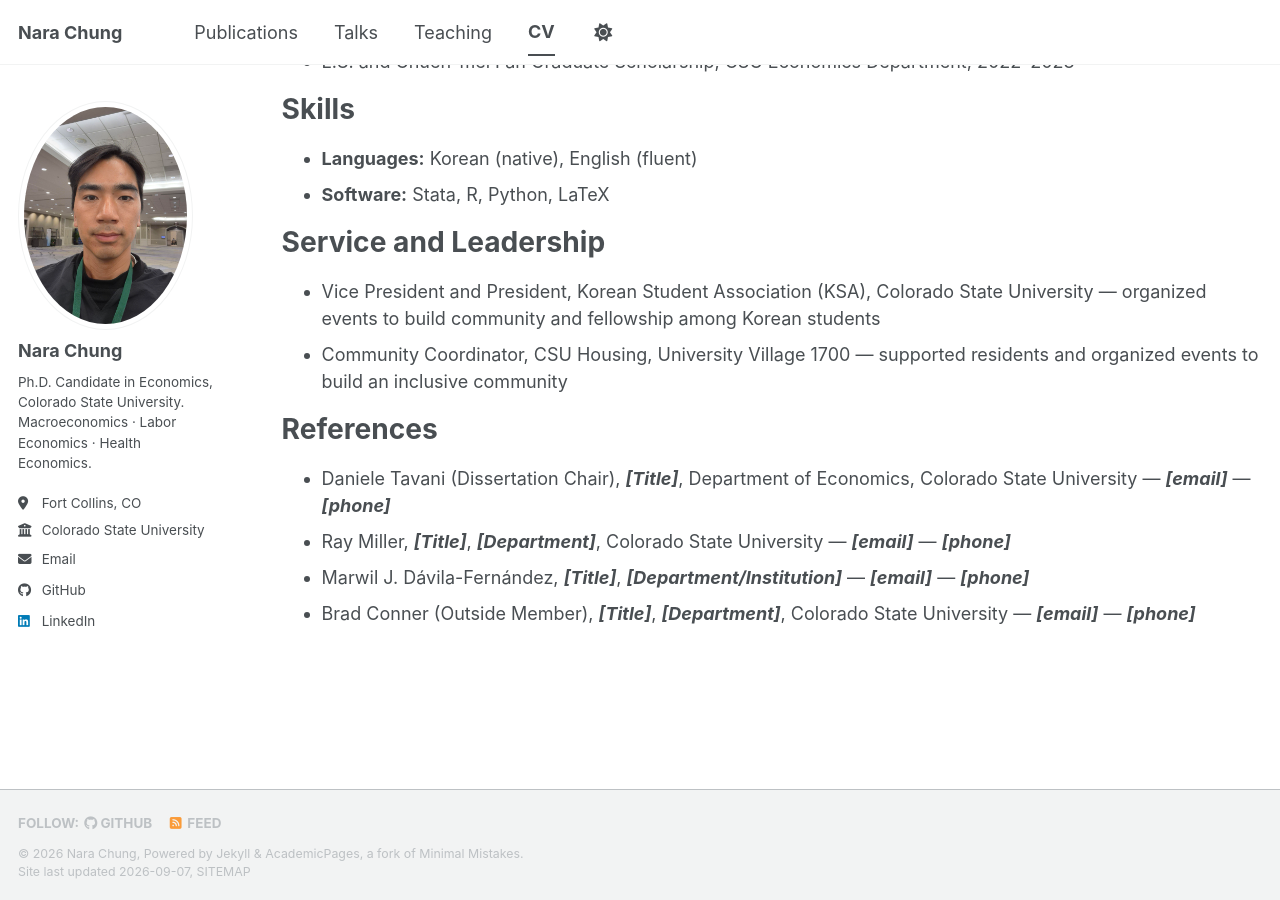
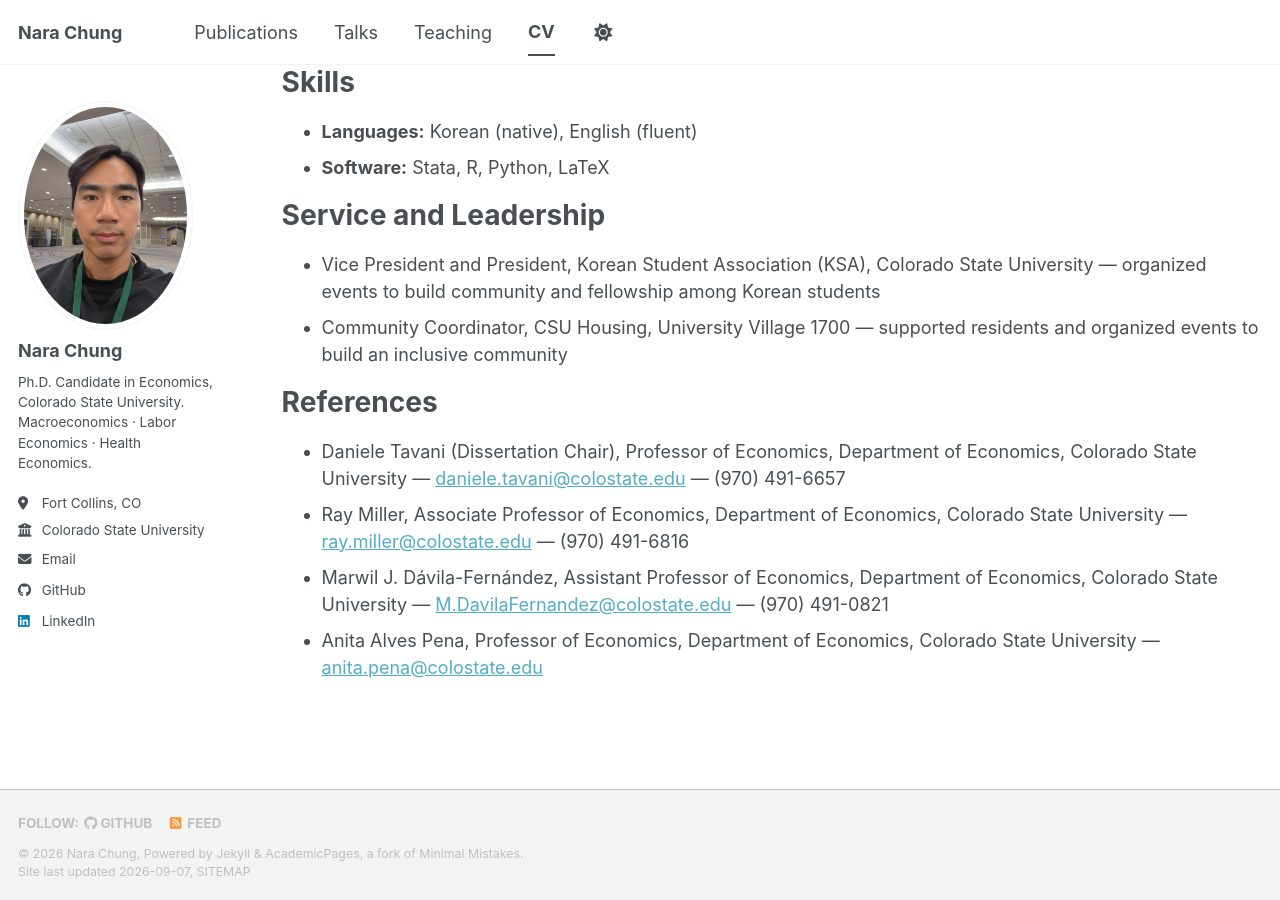
Before and after one commit to raraland18/raraland18.github.io, a Jekyll site: the page built from _pages/cv.md, in a window 1280 px wide and 900 px high, scrolled down 3186 px. Built offline with Jekyll 4.4.1, drawn with Linux system fonts in a browser that asks for light colours; a style sheet for code colours, icons or effects is not loaded; some of the changed text lies outside the part shown.

Commit message:
Fill in CV page references and dissertation title
- Replace placeholder bracket text in the References section with
  the actual four references from the current CV (Tavani, Miller,
  Davila-Fernandez, Alves Pena), with titles, CSU Department of
  Economics affiliation, mailto-linked emails, and phone numbers
  where the CV lists one. Note: the CV's References section lists
  Anita Alves Pena, not Brad Conner (who remains listed as outside
  committee member in the Dissertation section, matching the CV).
- Fill in the dissertation title placeholder with the actual title
  from the current CV.

```diff
--- a/_pages/cv.md
+++ b/_pages/cv.md
@@ -30,7 +30,7 @@ Research Interests
 
 Dissertation
 ======
-* **Title:** **_[Dissertation Title, e.g., "Essays on Labor Market Institutions, Health, and Macroeconomic Dynamics"]_**
+* **Title:** "Essays on Labor Market Institutions, Financial Structure, and Deaths of Despair"
 * **Chapter 1 (Job Market Paper):** "Labor Market Deregulation and Deaths of Despair"
 * **Chapter 2:** "The Addicted Predator&ndash;Prey Model: How Substance Abuse Shapes Productivity and Growth-Cycle Dynamics" (with Marwil J. Dávila-Fernández)
 * **Chapter 3:** "Local Financialization, Financial Distress, and Deaths of Despair" *(work in progress)*
@@ -79,7 +79,7 @@ Service and Leadership
 
 References
 ======
-* Daniele Tavani (Dissertation Chair), **_[Title]_**, Department of Economics, Colorado State University &mdash; **_[email]_** &mdash; **_[phone]_**
-* Ray Miller, **_[Title]_**, **_[Department]_**, Colorado State University &mdash; **_[email]_** &mdash; **_[phone]_**
-* Marwil J. Dávila-Fernández, **_[Title]_**, **_[Department/Institution]_** &mdash; **_[email]_** &mdash; **_[phone]_**
-* Brad Conner (Outside Member), **_[Title]_**, **_[Department]_**, Colorado State University &mdash; **_[email]_** &mdash; **_[phone]_**
+* Daniele Tavani (Dissertation Chair), Professor of Economics, Department of Economics, Colorado State University &mdash; [daniele.tavani@colostate.edu](mailto:daniele.tavani@colostate.edu) &mdash; (970) 491-6657
+* Ray Miller, Associate Professor of Economics, Department of Economics, Colorado State University &mdash; [ray.miller@colostate.edu](mailto:ray.miller@colostate.edu) &mdash; (970) 491-6816
+* Marwil J. Dávila-Fernández, Assistant Professor of Economics, Department of Economics, Colorado State University &mdash; [M.DavilaFernandez@colostate.edu](mailto:M.DavilaFernandez@colostate.edu) &mdash; (970) 491-0821
+* Anita Alves Pena, Professor of Economics, Department of Economics, Colorado State University &mdash; [anita.pena@colostate.edu](mailto:anita.pena@colostate.edu)
```
